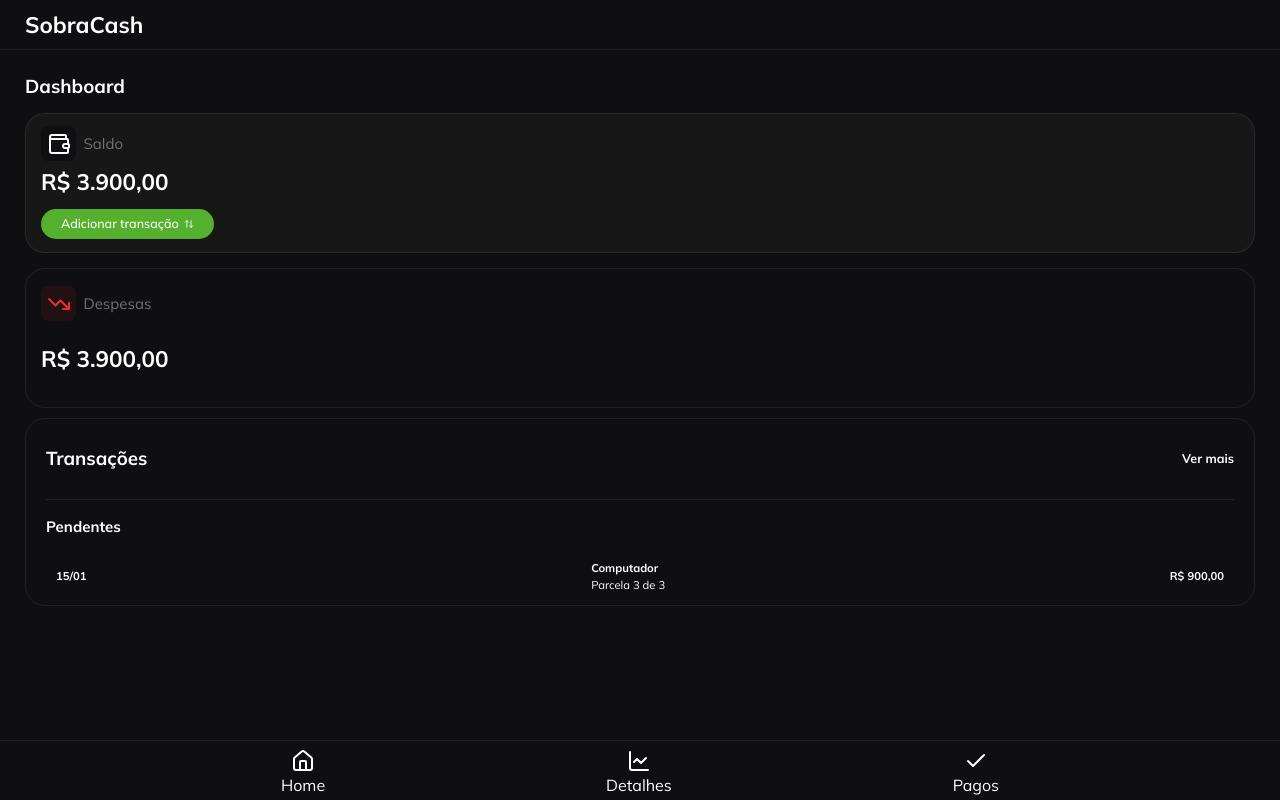
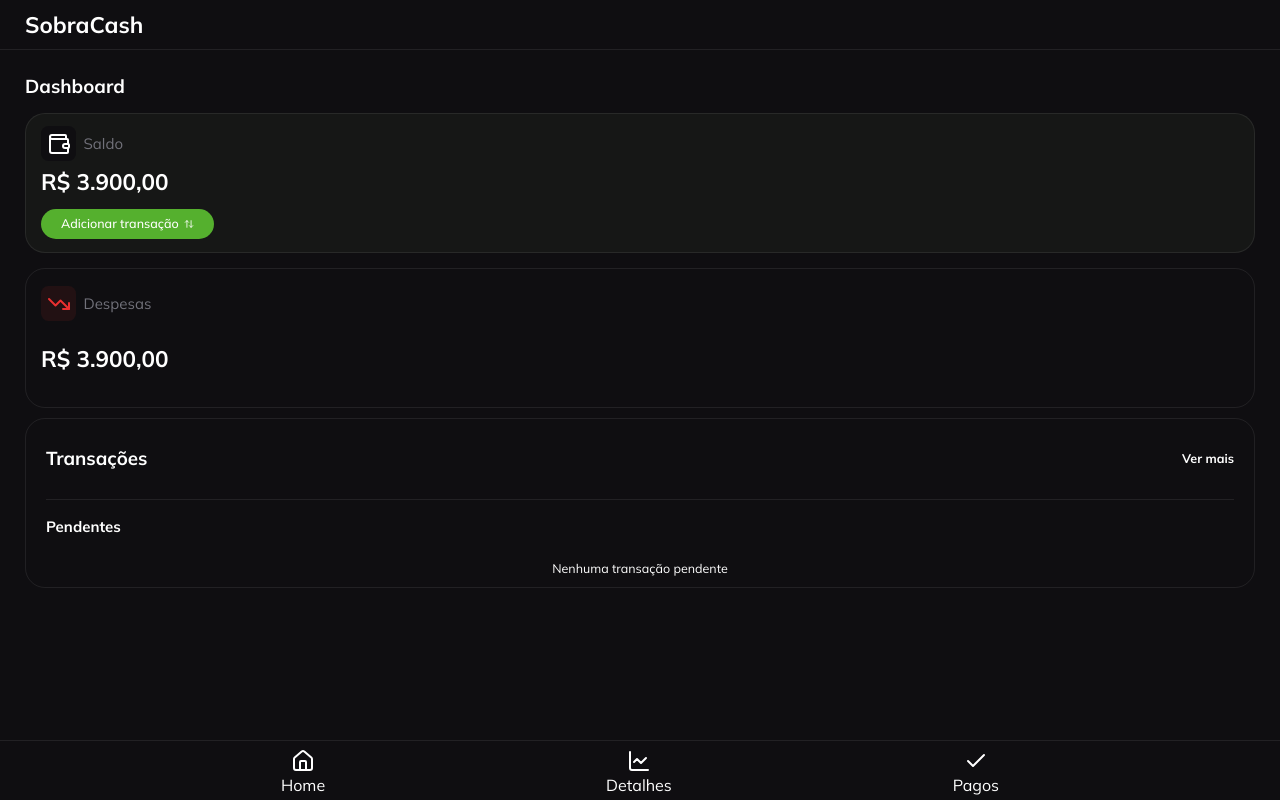
Before and after one commit to nicolasfreitas-dev/wisebills, a Next.js app: page / in a window 1280 px wide. Built offline with nearby package versions, Linux system fonts and the light colour scheme.

Commit message:
feat: manage transactions states on app.tsx using props drilling and populating TransactionsTable with TransactionForm values

```diff
--- a/src/app/page.tsx
+++ b/src/app/page.tsx
@@ -8,12 +8,18 @@ import Header from "@/components/Header"
 import Modal from "@/components/Modal"
 import { ArrowUpDown, TrendingDown, Wallet } from "lucide-react"
 import { Button } from "@/components/ui/button"
+import { Transaction } from "@/components/TransactionForm"
 
 export default function Home() {
     const [isModalOpen, setIsModalOpen] = useState(false)
+    const [transactions, setTransactions] = useState<Transaction[]>([])
 
     const handleModalOpen = () => {
         setIsModalOpen(true)
+    }
+
+    const handleAddTransaction = (newTransaction: Transaction) => {
+        setTransactions(prev => ([...prev, newTransaction]))
     }
 
     return (
@@ -58,12 +64,13 @@ export default function Home() {
                         <h4 className="text-2xl font-bold mt-7 mb-5">
                             Pendentes
                         </h4>
-                        <TransactionsTable />
+                        <TransactionsTable transactions={transactions} />
                     </div>
                 </div>
                 <Modal
                     isOpen={isModalOpen}
                     isClosed={() => setIsModalOpen(false)}
+                    onAddTransaction={handleAddTransaction}
                 />
             </main>
             <Footer />
--- a/src/components/Modal/index.tsx
+++ b/src/components/Modal/index.tsx
@@ -1,11 +1,12 @@
 import { X } from "lucide-react";
-import TransactionForm from "../TransactionForm"
+import TransactionForm, { Transaction } from "../TransactionForm"
 interface ModalProps {
     isOpen: boolean
     isClosed: () => void
+    onAddTransaction: (transaction: Transaction) => void
 }
 
-export default function Modal({ isOpen, isClosed }: ModalProps) {
+export default function Modal({ isOpen, isClosed, onAddTransaction }: ModalProps) {
     if (!isOpen) return null;
 
     return (
@@ -18,7 +19,7 @@ export default function Modal({ isOpen, isClosed }: ModalProps) {
                 <p className="text-2xl text-gray-detail pb-8">
                     Insira as informações abaixo
                 </p>
-                <TransactionForm isClosed={isClosed} />
+                <TransactionForm isClosed={isClosed} onAddTransaction={onAddTransaction} />
             </div>
         </div>
     );
--- a/src/components/TransactionForm/index.tsx
+++ b/src/components/TransactionForm/index.tsx
@@ -16,6 +16,7 @@ export interface Transaction {
     amount: string,
     type: string,
     paymentMethod: string,
+    parcel?: string,
     category: string,
     date: Date
 }
@@ -26,6 +27,7 @@ export default function TransactionForm({ isClosed, onAddTransaction }: Transact
         amount: "",
         type: "",
         paymentMethod: "",
+        parcel: "",
         category: "",
         date: new Date(),
     });
@@ -43,7 +45,10 @@ export default function TransactionForm({ isClosed, onAddTransaction }: Transact
     }
 
     return (
-        <form className="w-full flex flex-col items-start px-8" onSubmit={handleSubmit}>
+        <form
+            className="w-full flex flex-col items-start px-8"
+            onSubmit={handleSubmit}
+        >
             <Label className="text-2xl font-bold pb-2">Título</Label>
             <Input
                 className="h-14 rounded-[1.2rem] bg-bg-secondary border-border-color mb-8 text-xl"
@@ -74,6 +79,16 @@ export default function TransactionForm({ isClosed, onAddTransaction }: Transact
                 value={transaction.paymentMethod}
                 onChange={(value) => handleInputChange("paymentMethod", value)}
             />
+            {transaction.paymentMethod === "Cartão" && (
+                <SelectField
+                    placeholder="Números de parcelas"
+                    selectItem={[ "1x", "2x", "3x", "4x", "5x", "6x", "7x", "8x", "9x", "10x", "11x", "12x" ]}
+                    value={transaction.parcel}
+                    onChange={(value) =>
+                        handleInputChange("parcel", value)
+                    }
+                />
+            )}
             <Label className="text-2xl font-bold pb-2">Categoria</Label>
             <SelectField
                 placeholder="Selecione"
@@ -88,7 +103,10 @@ export default function TransactionForm({ isClosed, onAddTransaction }: Transact
                 onChange={(value) => handleInputChange("category", value)}
             />
             <Label className="text-2xl font-bold pb-2">Data</Label>
-            <DatePickerField value={transaction.date} onChange={(date) => handleInputChange("date", date)} />
+            <DatePickerField
+                value={transaction.date}
+                onChange={(date) => handleInputChange("date", date)}
+            />
             <div className="w-full flex items-center justify-center gap-5">
                 <Button
                     className="w-full h-14 bg-dark-gray-detail rounded-[1.2rem]"
@@ -97,7 +115,10 @@ export default function TransactionForm({ isClosed, onAddTransaction }: Transact
                 >
                     Cancelar
                 </Button>
-                <Button className="w-full h-14 bg-green-detail rounded-[1.2rem]" type="submit">
+                <Button
+                    className="w-full h-14 bg-green-detail rounded-[1.2rem]"
+                    type="submit"
+                >
                     Adicionar
                 </Button>
             </div>
--- a/src/components/TransactionsTable/index.tsx
+++ b/src/components/TransactionsTable/index.tsx
@@ -1,18 +1,40 @@
+import { Transaction } from "../TransactionForm"
 import { Table, TableBody, TableCell, TableRow } from "../ui/table"
 
-export default function TransactionsTable() {
+interface TransactionTableProps {
+    transactions: Transaction[]
+}
+
+export default function TransactionsTable({ transactions }: TransactionTableProps) {
     return (
         <Table>
             <TableBody>
-                <TableRow className="flex items-center justify-between">
-                    <TableCell className="text-lg font-bold">15/01</TableCell>
-                    <TableCell className="flex flex-col text-lg">
-                        <span className=" font-bold">Computador</span>
-                        <span>Parcela 3 de 3</span>
-                    </TableCell>
-                    <TableCell className="text-lg font-bold">R$ 900,00</TableCell>
+                {transactions.map((transaction, index) => {
+                    return (
+                        <TableRow key={index} className="flex items-center justify-between">
+                            <TableCell className="text-lg font-bold">
+                                {transaction.date.toLocaleDateString('pt-BR')}
+                            </TableCell>
+                            <TableCell className="flex flex-col text-lg">
+                                <span className=" font-bold">{transaction.title}</span>
+                                <span>Parcela {transaction.parcel}</span>
+                            </TableCell>
+                            <TableCell className="text-lg font-bold">
+                                {transaction.amount}
+                            </TableCell>
+                        </TableRow>
 
-                </TableRow>
+                    )
+                })
+                }
+                {transactions.length === 0 && (
+                    <TableRow>
+                        <TableCell className="text-xl text-center col-span-3 py-4">
+                            Nenhuma transação pendente
+                        </TableCell>
+                    </TableRow>
+                    )
+                }
             </TableBody>
         </Table>
     )
```
